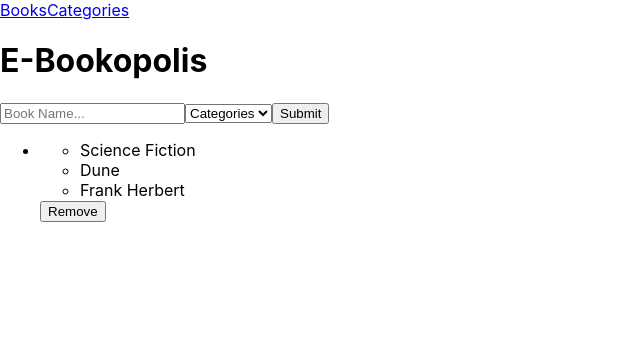
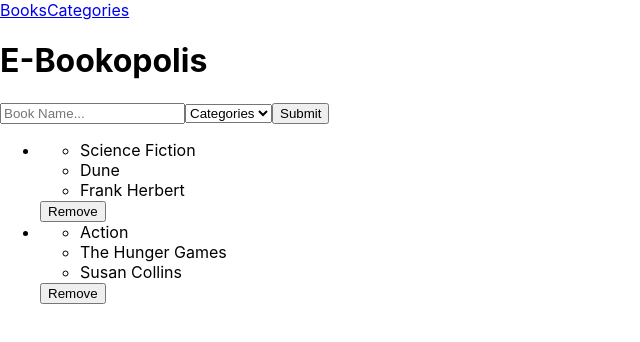
Before and after one commit to HAMMAS-SALEEM/E-Bookopolis, a React (Create React App) app: page / in a window 1280 px wide. Shown: the top 342 px of the page, without its empty margins (0-640 px from the left). Built offline with nearby package versions, Linux system fonts and the light colour scheme; the HTML template or start-up script is replaced by a standard one.

Commit message:
Add changes (After First Review)

```diff
--- a/package.json
+++ b/package.json
@@ -6,6 +6,7 @@
     "@testing-library/jest-dom": "^5.16.2",
     "@testing-library/react": "^12.1.2",
     "@testing-library/user-event": "^13.5.0",
+    "prop-types": "^15.8.1",
     "react": "^17.0.2",
     "react-dom": "^17.0.2",
     "react-redux": "^7.2.6",
--- a/src/App.js
+++ b/src/App.js
@@ -1,14 +1,18 @@
 import { Routes, Route } from 'react-router-dom';
+import Navbar from './components/Navbar';
 import './App.css';
 import Books from './components/Books';
 import Categories from './components/Categories';
 
 function App() {
   return (
-    <Routes>
-      <Route path="/" element={<Books />} />
-      <Route path="/categories" element={<Categories />} />
-    </Routes>
+    <>
+      <Navbar />
+      <Routes>
+        <Route path="/" element={<Books />} />
+        <Route path="/categories" element={<Categories />} />
+      </Routes>
+    </>
   );
 }
 
--- a/src/components/Books.js
+++ b/src/components/Books.js
@@ -1,13 +1,14 @@
 import React from 'react';
-import Navbar from './Navbar';
+import SingleBook from './SingleBook';
 
 const Books = () => {
   const booksArray = [{
     id: 1, title: 'Dune', author: 'Frank Herbert', genre: 'Science Fiction',
+  }, {
+    id: 2, title: 'The Hunger Games', author: 'Susan Collins', genre: 'Action',
   }];
   return (
     <>
-      <Navbar />
       <h1 className="books-page-title">E-Bookopolis</h1>
       <form id="form">
         <input type="text" id="book-title" name="book-title" className="book" placeholder="Book Name..." />
@@ -23,11 +24,7 @@ const Books = () => {
         {
               booksArray.map((book) => (
                 <li key={book.id}>
-                  <ul>
-                    <li>{book.genre}</li>
-                    <li>{book.title}</li>
-                    <li>{book.author}</li>
-                  </ul>
+                  <SingleBook book={book} />
                   <input type="button" className="remove-btn" id={book.id} value="Remove" />
                 </li>
               ))
--- a/src/components/Categories.js
+++ b/src/components/Categories.js
@@ -1,9 +1,7 @@
 import React from 'react';
-import Navbar from './Navbar';
 
 const Categories = () => (
   <>
-    <Navbar />
     <h1 className="categories-page-title">Under Construction</h1>
   </>
 );
--- /dev/null
+++ b/src/components/SingleBook.js
@@ -0,0 +1,25 @@
+import React from 'react';
+import PropTypes from 'prop-types';
+
+const SingleBook = (props) => {
+  const { book } = props;
+  return (
+    <>
+      <ul>
+        <li>{book.genre}</li>
+        <li>{book.title}</li>
+        <li>{book.author}</li>
+      </ul>
+    </>
+  );
+};
+
+export default SingleBook;
+
+SingleBook.propTypes = {
+  book: PropTypes.shape({
+    genre: PropTypes.string,
+    title: PropTypes.string,
+    author: PropTypes.string,
+  }).isRequired,
+};
```
Also changed, not shown: src/components/AddBook.js (added), 1 other file (tests, documents, lock files or other folders).
